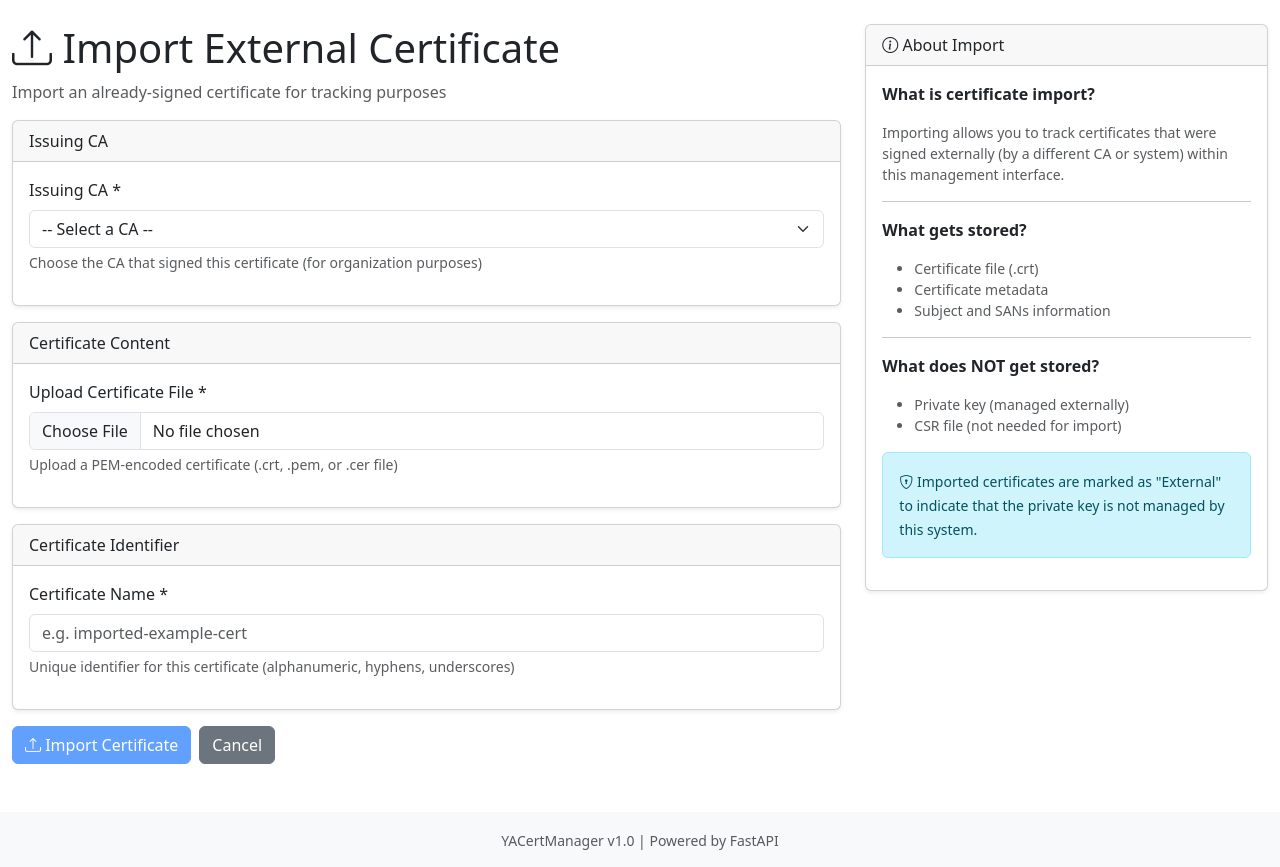
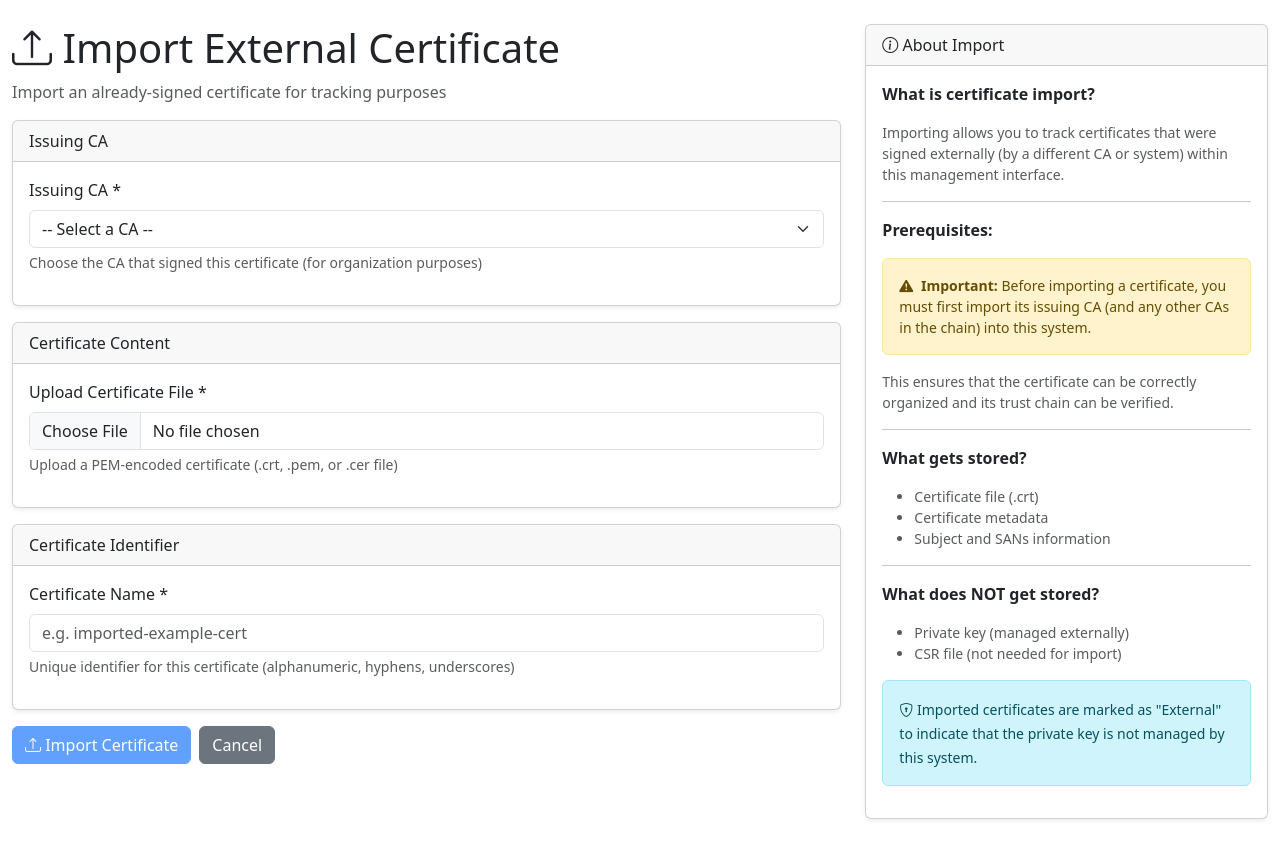
Before and after one commit to mahmadhuebsch/HomeLabPKI, a FastAPI app: page /certs/import in a window 1280 px wide. Shown: the part 56-923 px from the top of the page. Run offline with FastAPI, Linux system fonts and the light colour scheme.

Commit message:
Better help text when importing certs

```diff
--- a/app/templates/cert/import.html
+++ b/app/templates/cert/import.html
@@ -112,6 +112,17 @@
                 <p class="text-muted small">
                     Importing allows you to track certificates that were signed externally
                     (by a different CA or system) within this management interface.
+                </p>
+
+                <hr>
+
+                <p><strong>Prerequisites:</strong></p>
+                <div class="alert alert-warning small">
+                    <i class="bi bi-exclamation-triangle-fill me-1"></i>
+                    <strong>Important:</strong> Before importing a certificate, you must first import its issuing CA (and any other CAs in the chain) into this system.
+                </div>
+                <p class="text-muted small">
+                    This ensures that the certificate can be correctly organized and its trust chain can be verified.
                 </p>
 
                 <hr>
```
Also changed, not shown: app/templates/ca/import-intermediate.html (+11 -0 lines).
